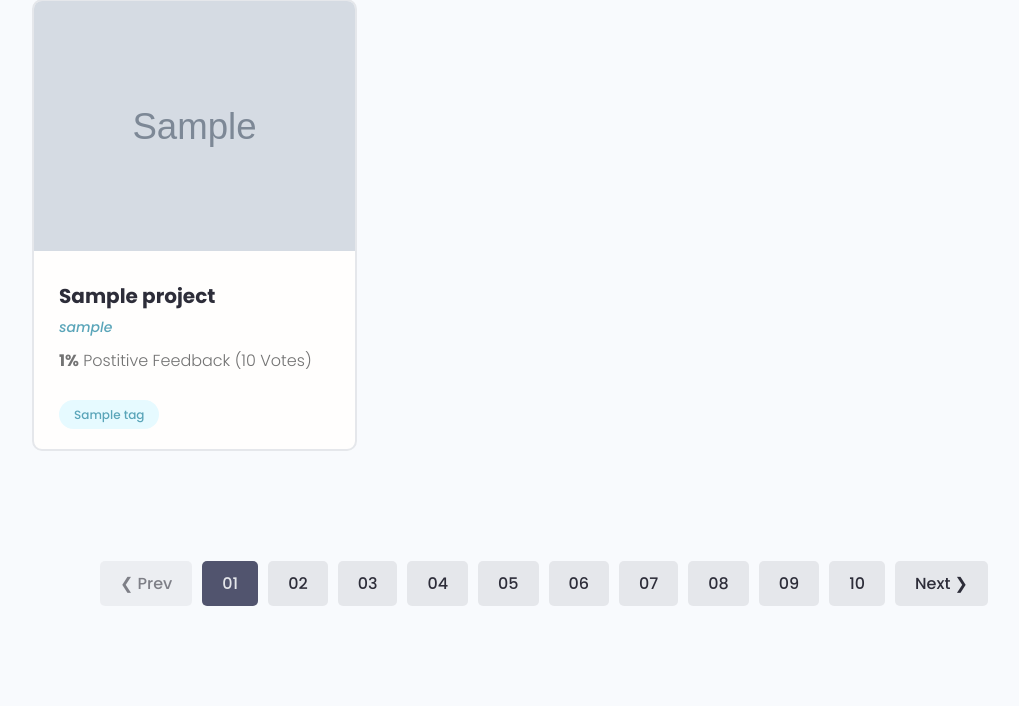
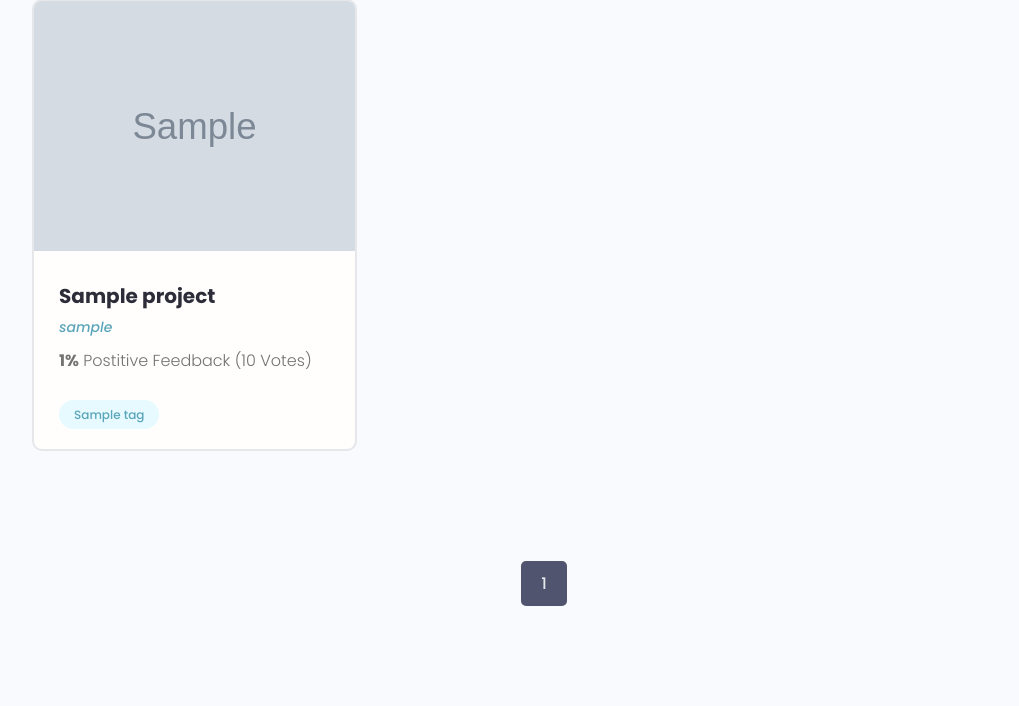
Before and after one commit to gurnitha/django-dennis-devsearch, a Django app: page /project/ in a window 1280 px wide. Shown: the part 403-1109 px from the top of the page, without its empty margins (96-1115 px from the left). Run offline with Django 3.2, Linux system fonts and the light colour scheme; tables that the repository leaves empty hold one stand-in row (values such as "Sample post"); grey boxes marked "Sample" are stand-in pictures; some libraries are stand-ins or nearby versions.

Commit message:
27.3 PAGINATION Part 3 - Showing the pagination

```diff
--- a/projects/templates/projects/projects.html
+++ b/projects/templates/projects/projects.html
@@ -86,18 +86,40 @@
             <!-- Pagination -->
             <div class="pagination">
                 <ul class="container">
-                    <li><a href="#" class="btn btn--disabled">&#10094; Prev</a></li>
-                    <li><a href="#" class="btn btn--sub">01</a></li>
-                    <li><a href="#" class="btn">02</a></li>
-                    <li><a href="#" class="btn">03</a></li>
-                    <li><a href="#" class="btn">04</a></li>
-                    <li><a href="#" class="btn">05</a></li>
-                    <li><a href="#" class="btn">06</a></li>
-                    <li><a href="#" class="btn">07</a></li>
-                    <li><a href="#" class="btn">08</a></li>
-                    <li><a href="#" class="btn">09</a></li>
-                    <li><a href="#" class="btn">10</a></li>
-                    <li><a href="#" class="btn">Next &#10095;</a></li>
+
+                    <!-- Showing the PREVIOUS page sign -->
+                    {% if projects.has_previous %}
+                    <li>
+                        <a href="?page={{projects.previous_page_number}}"
+                            class="btn page-link">&#10094; Prev</a>
+                    </li>
+                    {% endif %}
+
+
+                    {% for page in paginator.page_range %}
+                        <!-- >>> p.page_range range(1, N) -->
+                        {% if page == projects.number %}
+                            <li>
+                                <a href="?page={{page}}"
+                                    class="btn page-link btn--sub">{{page}}</a>
+                            </li>
+                        <!-- >>> p.page_range range(1, >N) show the N page-->
+                        {% else %}
+                            <li>
+                                <a href="?page={{page}}"
+                                class="btn page-link">{{page}}</a>
+                            </li>
+                        {% endif %}
+                    {% endfor %}
+
+                    <!-- Showing the NEXT page sign -->
+                    {% if projects.has_next %}
+                    <li>
+                        <a href="?page={{projects.next_page_number}}"
+                            class="btn page-link">Next &#10095;</a>
+                    </li>
+                    {% endif %}
+
                 </ul>
             </div>
             <!-- END Pagination -->
--- a/projects/views.py
+++ b/projects/views.py
@@ -3,7 +3,7 @@
 # Django modules
 from django.shortcuts import render, redirect
 from django.contrib.auth.decorators import login_required
-from django.core.paginator import Paginator
+from django.core.paginator import Paginator, PageNotAnInteger, EmptyPage
 
 # locals
 from .models import Project
@@ -18,15 +18,33 @@ def projects(request):
 	projects, search_query = searchProjects(request)
 
 	# Pagination
+
 	# Step 1: Get the 1st page of the result
-	page = 1
+	# page = 1
+	page = request.GET.get('page')
+
 	# Step 2: Set N=3 results per page
 	restults = 3
+
 	# Step 3: Use the pagination class with parameter
 	#         of Queryset(projects) and the results
 	paginator = Paginator(projects, restults)
-	# Steps 4: Get the first page that contain 3 projects
-	projects = paginator.page(page)
+
+	# Steps 4: If things are ok, get the first page that contain 3 projects
+	try:
+		projects = paginator.page(page)
+
+	# Steps 5: If user visited the page for the 1st time,
+	#          give him the first page
+	except PageNotAnInteger:
+		page = 1
+		projects = paginator.page(page)
+
+	# Step 6: If no more pages found,
+	#         give him the last page
+	except EmptyPage:
+		page = paginator.num_pages
+		projects = paginator.page(page)
 
 	# projects = Project.objects.all()
 	page_title = 'Projects'
@@ -35,6 +53,7 @@ def projects(request):
 		'projects':projects,
 		# 'tags':tags,
 		'search_query':search_query,
+		'paginator':paginator
 	}
 	return render(request, 'projects/projects.html', context)
 
```
Also changed, not shown: README.md.
